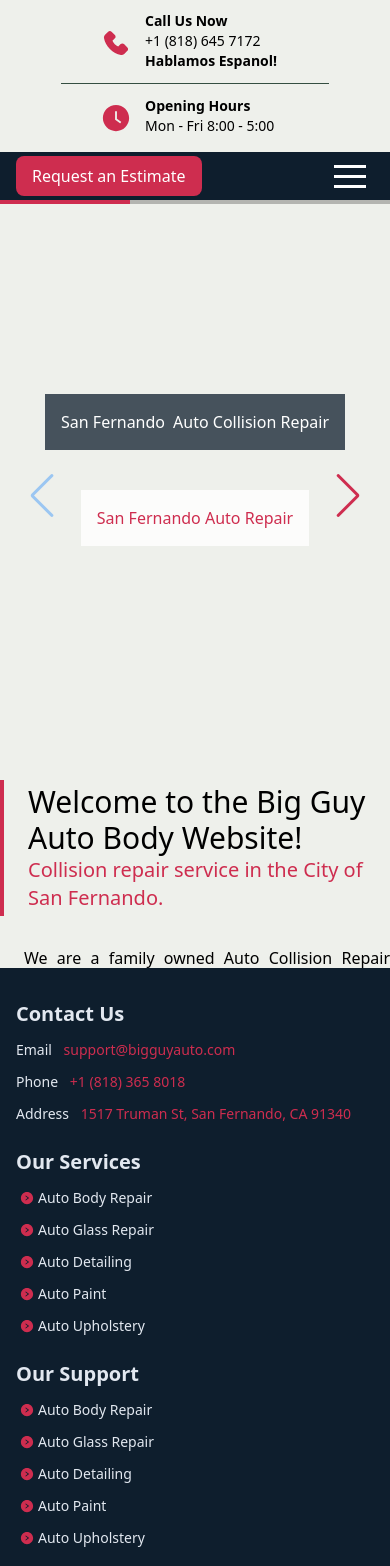
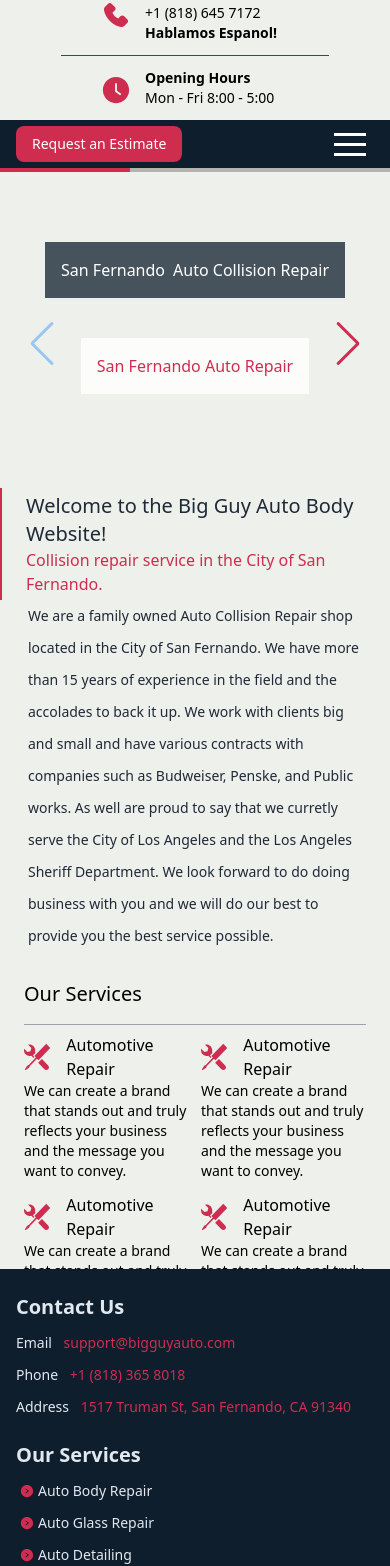
Before and after one commit to SinfulHymn/Big-Guy-Auto, a Next.js app: page / in a window 390 px wide. Shown: the part 153-1719 px from the top of the page. Built offline with nearby package versions, Linux system fonts and the light colour scheme; what tailwind-fluid-typography would draw is missing.

Commit message:
mobile styling

```diff
--- a/components/Carousel/Carousel.tsx
+++ b/components/Carousel/Carousel.tsx
@@ -15,7 +15,7 @@
     return (
 
             <Swiper
-                className="relative w-full max-h-[540px] h-full"
+                className="relative w-full max-h-[300px] sm:max-h-[400px] h-full"
                 // effect={"fade"}
                 spaceBetween={0}
                 centeredSlides={true}
--- a/components/Footer/TopFooter.tsx
+++ b/components/Footer/TopFooter.tsx
@@ -4,7 +4,7 @@
 
 const TopFooter = () => {
     return (
-        <div className="bg-main pt-8 pb-2 transition-all">
+        <div className="bg-main mt-2 pt-6 pb-2 transition-all">
 
             <div className="mx-auto flex container flex-col text-slate-200 md:flex-row">
                 <div className="flex-1 px-4 mb-3 sm:mb-6">
--- a/components/Header/Nav.tsx
+++ b/components/Header/Nav.tsx
@@ -14,9 +14,9 @@
                 {/* inner content container */}
                 <div className="flex flex-wrap items-center justify-between">
 
-                    {/* social media container */}
+                    {/* estimate container */}
                     <div className=" order-none md:order-last">
-                        <button className="text-white font-medium bg-main-red p-2 px-4 rounded-lg">
+                        <button className="text-white font-medium bg-main-red p-2 px-4 text-sm sm:text-md rounded-lg">
                             Request an Estimate
                         </button>
                     </div>
@@ -31,27 +31,27 @@
 
                     {/* nav link container */}
                     <nav className={"w-full md:w-auto md:block  " + (isOpen  ? 'block' : 'hidden')}>
-                        <ul className='flex flex-col transition-colors mt-4 pb-4z text-slate-200 md:flex-row  md:pb-0 md:mt-0'>
+                        <ul className='flex flex-col font-medium transition-colors mt-4 pb-4z text-main-background md:flex-row  md:pb-0 md:mt-0'>
                             <li>
-                                <a className=' border-b block font-semibold p-4 hover:bg-main-red  transition-colors md:border-0' href='/'>Home</a>
+                                <a className=' border-b block  p-4 hover:bg-main-red  transition-colors md:border-0' href='/'>Home</a>
                             </li>
                             <li>
-                                <a className='border-b block  font-semibold p-4  hover:bg-main-red  transition-colors md:border-0' href='/'>About</a>
+                                <a className='border-b block   p-4  hover:bg-main-red  transition-colors md:border-0' href='/'>About</a>
                             </li>
                             <li>
-                                <a  className='border-b block font-semibold p-4 hover:bg-main-red transition-colors md:border-0' href='/'>Services</a>
+                                <a  className='border-b block  p-4 hover:bg-main-red transition-colors md:border-0' href='/'>Services</a>
                             </li>
                             <li>
-                                <a className='border-b block font-semibold p-4 hover:bg-main-red transition-colors md:border-0' href='/'>Gallery</a>
+                                <a className='border-b block  p-4 hover:bg-main-red transition-colors md:border-0' href='/'>Gallery</a>
                             </li>
                             <li>
-                                <a className='border-b block font-semibold p-4 hover:bg-main-red transition-colors md:border-0' href='/'>Blog</a>
+                                <a className='border-b block  p-4 hover:bg-main-red transition-colors md:border-0' href='/'>Blog</a>
                             </li>
                             <li>
-                                <a className='border-b block font-semibold p-4 hover:bg-main-red transition-colors md:border-0' href='/'>FAQ</a>
+                                <a className='border-b block p-4 hover:bg-main-red transition-colors md:border-0' href='/'>FAQ</a>
                             </li>
                             <li>
-                                <a className=' border-b block font-semibold p-4 hover:bg-main-red transition-colors md:border-0' href='/'>Contact</a>
+                                <a className=' border-b block p-4 hover:bg-main-red transition-colors md:border-0' href='/'>Contact</a>
                             </li>
                         </ul>
                     </nav>
--- a/components/Header/TopHeader.tsx
+++ b/components/Header/TopHeader.tsx
@@ -8,7 +8,7 @@
 const TopHeader = () => {
     return (
         // main container
-        <div className='py-1 sm:py-3'>
+        <div className='py-0 xs:py-1 sm:py-3'>
 
             {/* content container mx-auto */}
             <div className='container mx-auto flex flex-col justify-between items-center px-4 transition-all lg:flex-row'>
--- /dev/null
+++ b/components/Index/Index.tsx
@@ -0,0 +1,20 @@
+import React from "react";
+import { GoTools } from "react-icons/go";
+import Welcome from "./Welcome";
+import OurServices from "./OurServices";
+
+const Index = () => {
+    return (
+        <div className='py-5 sm:py-10'>
+            <div className='container mx-auto '>
+                <Welcome />
+                <OurServices />
+
+
+            </div>
+        </div>
+
+    );
+}
+
+export default Index;
--- /dev/null
+++ b/components/Index/OurServices.tsx
@@ -0,0 +1,87 @@
+import React from "react";
+import { GoTools } from "react-icons/go";
+
+const OurServices = () => {
+    return (
+        <div className="mx-6">
+            <div className=' border-b border-gray-400'>
+                <p className=' font-light text-xl py-4'>
+                    Our Services
+                </p>
+            </div>
+
+
+            <div className='grid grid-cols-2 sm:grid-cols-3 gap-3 sm:gap-4 mt-2 mb-10'>
+
+                <div>
+                    <div className=' flex items-center '>
+                        <GoTools className='text-3xl text-main-red mr-4' />
+                        <p className=' font-medium'>
+                            Automotive Repair
+                        </p>
+                    </div>
+                    <p className="text-sm">
+                        We can create a brand that stands out and truly reflects your business and the message you want to convey.
+                    </p>
+                </div>
+                <div>
+                    <div className=' flex items-center '>
+                        <GoTools className='text-3xl text-main-red mr-4' />
+                        <p className=' font-medium'>
+                            Automotive Repair
+                        </p>
+                    </div>
+                    <p className="text-sm">
+                        We can create a brand that stands out and truly reflects your business and the message you want to convey.
+                    </p>
+                </div>
+                <div>
+                    <div className=' flex items-center '>
+                        <GoTools className='text-3xl text-main-red mr-4' />
+                        <p className=' font-medium'>
+                            Automotive Repair
+                        </p>
+                    </div>
+                    <p className="text-sm">
+                        We can create a brand that stands out and truly reflects your business and the message you want to convey.
+                    </p>
+                </div>
+                <div>
+                    <div className=' flex items-center '>
+                        <GoTools className='text-3xl text-main-red mr-4' />
+                        <p className=' font-medium'>
+                            Automotive Repair
+                        </p>
+                    </div>
+                    <p className="text-sm">
+                        We can create a brand that stands out and truly reflects your business and the message you want to convey.
+                    </p>
+                </div>
+                <div>
+                    <div className=' flex items-center '>
+                        <GoTools className='text-3xl text-main-red mr-4' />
+                        <p className=' font-medium'>
+                            Automotive Repair
+                        </p>
+                    </div>
+                    <p className="text-sm">
+                        We can create a brand that stands out and truly reflects your business and the message you want to convey.
+                    </p>
+                </div>
+                <div>
+                    <div className=' flex items-center '>
+                        <GoTools className='text-3xl text-main-red mr-4' />
+                        <p className=' font-medium'>
+                            Automotive Repair
+                        </p>
+                    </div>
+                    <p className="text-sm">
+                        We can create a brand that stands out and truly reflects your business and the message you want to convey.
+                    </p>
+                </div>
+            </div>
+        </div>
+    );
+}
+
+export default OurServices;
--- /dev/null
+++ b/components/Index/Welcome.tsx
@@ -0,0 +1,21 @@
+import React from "react";
+
+const Welcome = () => {
+
+
+
+    return (
+        <>
+        <div className=' border-l-2 border-main-red'>
+            <div className='py-1 mx-6 '>
+              <p className='text-xl sm:text-3xl font-light text-gray-800'>Welcome to the Big Guy Auto Body Website!</p>
+              <p className='text-md sm:text-xl text-main-red font-medium pr-4'>Collision repair service in the City of San Fernando.</p>
+            </div>
+          </div>
+          <p className=' mb-3 font-light text-gray-800 dark:text-gray-400 leading-8 mx-7 text-sm'> We are a family owned Auto Collision Repair shop located in the City of San Fernando. We have more than 15 years of experience in the field and the accolades to back it up. We work with clients big and small and have various contracts with companies such as Budweiser, Penske, and Public works. As well are proud to say that we curretly serve the City of Los Angeles and the Los Angeles Sheriff Department. We look forward to do doing business with you and we will do our best to provide you the best service possible. </p>
+          </>
+
+    );
+}
+
+export default Welcome;
--- a/pages/index.tsx
+++ b/pages/index.tsx
@@ -1,34 +1,16 @@
 import type { NextPage } from 'next'
 import Layout from '@components/Layout'
 import Carousel from '@components/Carousel/Carousel'
+import {GoTools} from 'react-icons/go'
+import Index from '@components/Index/Index'
 
-const SLIDE_COUNT = 3;
-const slides = Array.from(Array(SLIDE_COUNT).keys());
 
 
 const Home: NextPage = () => {
   return (
     <Layout>
       <Carousel />
-      <div className='py-10 '>
-        <div className='container mx-auto '>
-          <div className='border-l-4 border-main-red'>
-            <div className='py-1 ml-6 '>
-              <p className=' text-3xl font-medium'>Welcome to the Big Guy Auto Body Website!</p>
-              <p className=' text-xl text-main-red font-medium'>Collision repair service in the City of San Fernando.</p>
-            </div>
-          </div>
-            <p className=' font-medium  py-6 ml-6 leading-9 text-justify '> We are a family owned Auto Collision Repair shop located in the City of San Fernando. We have more than 15 years of experience in the field and the accolades to back it up. We work with clients big and small and have various contracts with companies such as Budweiser, Penske, and Public works. As well are proud to say that we curretly serve the City of Los Angeles and the Los Angeles Sheriff Department. We look forward to do doing business with you and we will do our best to provide you the best service possible. </p>
-          <div className='py-6 flex'>
-            <div className=' flex-1'>
-              <div className=' border-l-4 border-l-main-red px-5'> res</div>
-              <div></div>
-            </div>
-            <div className=' flex-1'>test</div>
-
-          </div>
-          </div>
-      </div>
+      <Index />
     </Layout>
   )
 }
```
Also changed, not shown: components/Header/AddressHeader.tsx (+4 -3 lines).
